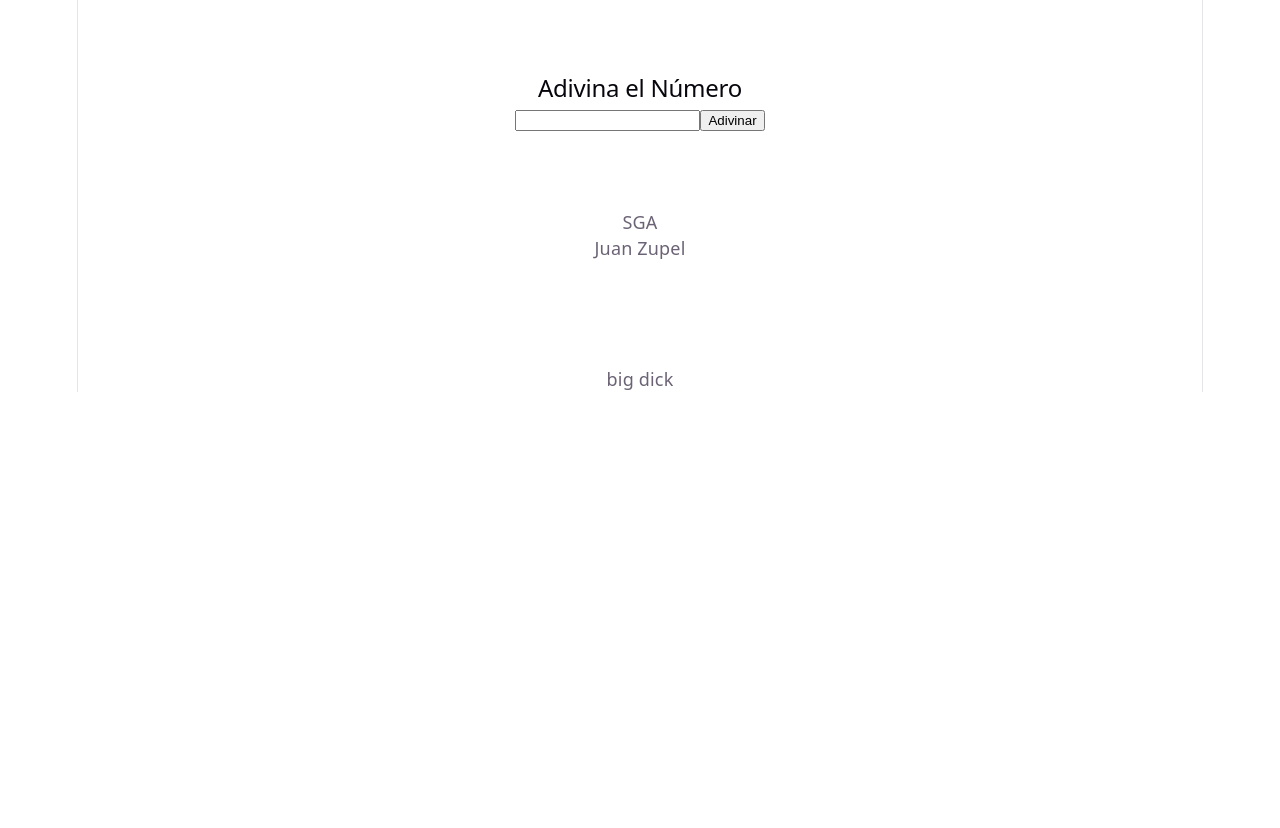
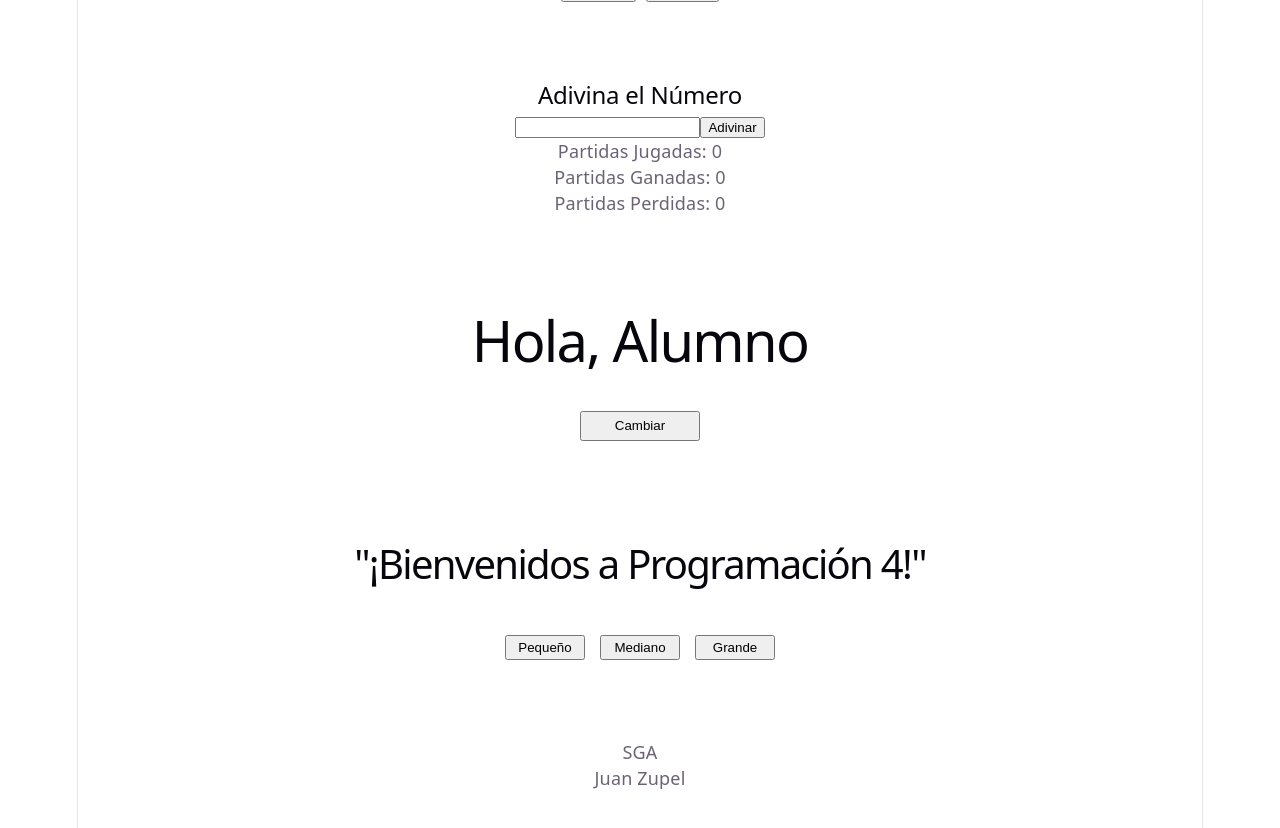
Before and after one commit to juan-zupel/SGA, a React (Vite) app in the folder frontend-react/: page / in a window 1280 px wide. Shown: the part 860-1688 px from the top of the page. Before the commit the page ends 1252 px from the top, so only its background shows below. Built offline with nearby package versions, Linux system fonts and the light colour scheme.

Commit message:
feat: Ejercicios de práctica en carpeta de ejemplos

```diff
--- a/frontend-react/src/App.jsx
+++ b/frontend-react/src/App.jsx
@@ -1,6 +1,8 @@
 import AdivinarNumero from "./components/ejemplos/AdivinarNumero"
 import CambiarTitulo from "./components/ejemplos/CambiarTitulo"
 import Contador from "./components/ejemplos/Contador"
+import Mensaje from "./components/ejemplos/Mensaje"
+import TamañoTexto from "./components/ejemplos/TamañoTexto"
 import Footer from "./components/Footer"
 import Navbar from "./components/Navbar"
 import TarjetaAlumno from "./components/TarjetaAlumno"
@@ -24,6 +26,10 @@ function App()
     <CambiarTitulo/>
     <br /><br /><br />
     <AdivinarNumero/>
+    <br /><br /><br />
+    <Mensaje/>
+    <br /><br /><br />
+    <TamañoTexto/>
     <Footer/>
     </>
   )
--- a/frontend-react/src/components/ejemplos/AdivinarNumero.jsx
+++ b/frontend-react/src/components/ejemplos/AdivinarNumero.jsx
@@ -2,7 +2,11 @@ import { useState } from "react";
 
 function AdivinarNumero() {
     const [numUusario, setNumUusario] = useState("");
-    const [numGanador, setNumGanador] = useState("")
+    const [color, setColor] = useState ("white");
+    const [numGanador, setNumGanador] = useState("");
+    const [jugadas, setJugadas] = useState(0);
+    const [ganadas, setGanadas] = useState(0);
+    const [perdidas, setPerdidas] = useState(0);
 
     function generarNumero() {
         const random = Math.floor(Math.random() * 10) + 1;
@@ -18,21 +22,31 @@ function AdivinarNumero() {
         }
         if(random === elegido) {
             setNumGanador(`Usted ha Ganado, el número era ${random}`);
+            setColor("green");
+            setGanadas(ganadas + 1);
+            setJugadas(jugadas + 1);
             return
         }else{
             setNumGanador(`Usted ha Perdido, el número era ${random}`);
+            setColor("red");
+            setPerdidas(perdidas + 1);
+            setJugadas(jugadas + 1);
             return
         }
-
     }
 
     return(
         <>
             <h2>Adivina el Número</h2>
-            <p>{numGanador}</p>
+            <p style={{color: color}}>{numGanador}</p>
             <div style={{display: "flex", justifyContent: "center"}}>
                 <input type="number" value={numUusario} onChange={(e) => setNumUusario(e.target.value)}/>
                 <button onClick={generarNumero}>Adivinar</button>
+            </div>
+            <div style={{}}>
+                <p>Partidas Jugadas: {jugadas}</p>
+                <p>Partidas Ganadas: {ganadas}</p>
+                <p>Partidas Perdidas: {perdidas}</p>
             </div>
         </>
     )
--- a/frontend-react/src/components/ejemplos/Contador.jsx
+++ b/frontend-react/src/components/ejemplos/Contador.jsx
@@ -26,8 +26,10 @@ function Contador() {
             <button onClick={decremento}style={{width: "40px"}}>-</button>
         </div>
         <br />
-        <button onClick={mostrarOcultar}>Mostrar/Ocultar</button>
-        {mostrar && <p>Big Dick</p>}
+        <div style={{display: "table-column", justifyContent: "center"}}>
+        <button onClick={mostrarOcultar} style={{height: "25px", width: "120px"}}>Mostrar/Ocultar</button>
+        {mostrar && <p>BUUU</p>}
+        </div>
         </>
     )
 }
--- /dev/null
+++ b/frontend-react/src/components/ejemplos/Mensaje.jsx
@@ -0,0 +1,25 @@
+import { useState } from "react";
+
+
+function Mensaje() {
+    const [mensaje, setMensaje] = useState("Hola, Alumno");
+
+    function cambiarMensaje() {
+        setMensaje(mensaje === "Hola, Alumno"
+            ? "Bienvenido a Programacion 4"
+            : "Hola, Alumno"
+        )
+    }
+
+    return(
+        <>
+        <h1>{mensaje}</h1>
+        <br />
+        <div style={{display: "flex", justifyContent: "center"}}>
+        <button onClick={cambiarMensaje}
+        style={{width: "120px", height:"30px"}}>Cambiar</button>
+        </div>
+        </>
+    );
+}
+export default Mensaje;
--- /dev/null
+++ b/frontend-react/src/components/ejemplos/TamañoTexto.jsx
@@ -0,0 +1,23 @@
+import { useState } from "react";
+
+function TamañoTexto() {
+    const [texto, setTexto] = useState("40px");
+    return (
+        <>
+            <h1 style={{ fontSize: texto }}>"¡Bienvenidos a Programación 4!"</h1>
+            <br />
+            <div style={{display: "flex", justifyContent: "center", gap: "15px"}}>
+                <button onClick={() => {
+                    setTexto("20px")
+                }} style={{height: "25px", width: "80px"}}>Pequeño</button>
+                <button onClick={() => {
+                    setTexto("40px")
+                }} style={{height: "25px", width: "80px"}}>Mediano</button>
+                <button onClick={() => {
+                    setTexto("60px")
+                }} style={{height: "25px", width: "80px"}}>Grande</button>
+            </div>
+        </>
+    )
+}
+export default TamañoTexto
```
